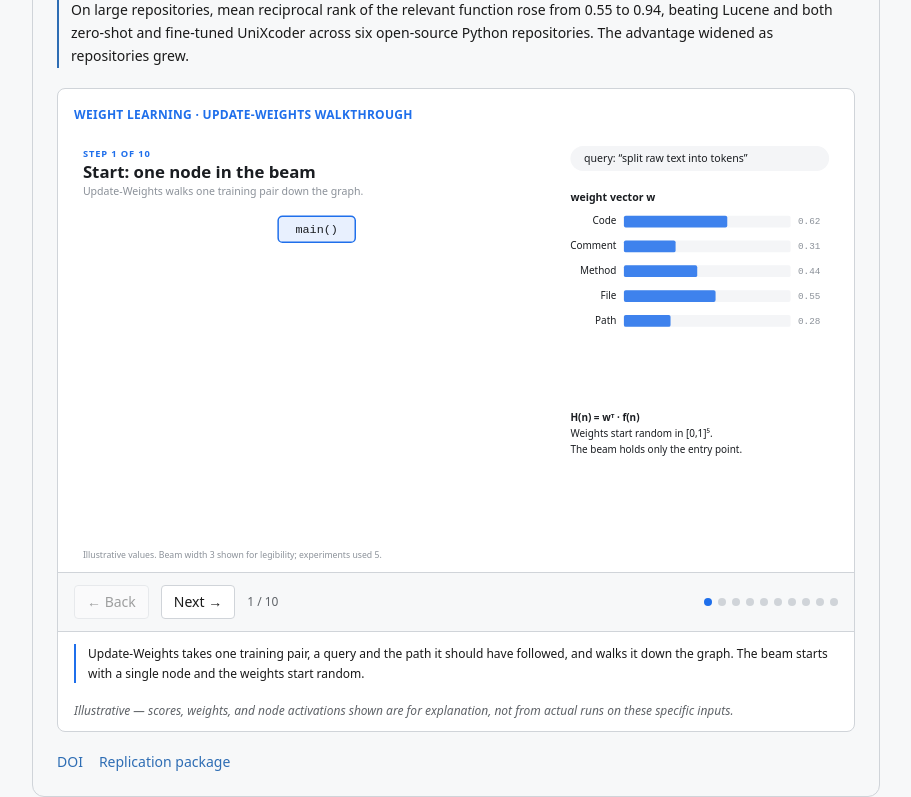
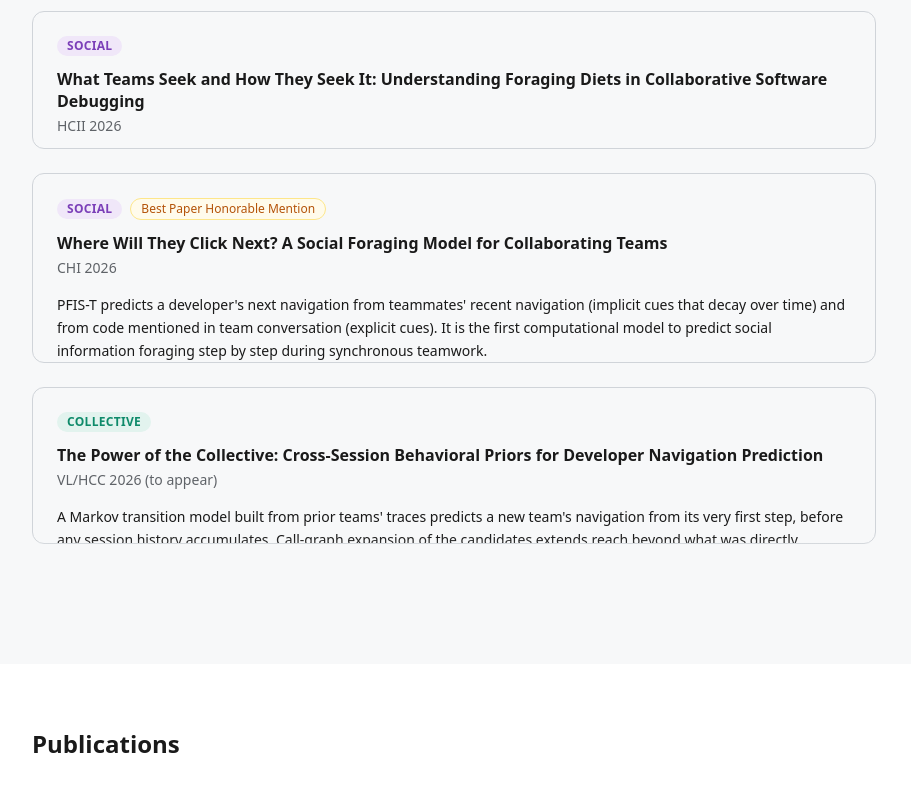
Before and after one commit to shahleon/shahleon.github.io, a Next.js app: page / in a window 1280 px wide. Shown: the part 769-1566 px from the top of the page, without its empty margins (184-1095 px from the left). Built offline with nearby package versions, Linux system fonts and the light colour scheme.

Commit message:
Make research cards panel scrollable

```diff
--- a/src/components/Research.tsx
+++ b/src/components/Research.tsx
@@ -237,11 +237,20 @@ export default function Research() {
   return (
     <section id="research" className="bg-panel py-16">
       <div className="max-w-content mx-auto px-6">
-        <h2 className="text-2xl font-bold text-ink mb-10">Research</h2>
-        <div className="flex flex-col gap-8">
-          {projects.map((p) => (
-            <ProjectCard key={p.id} p={p} />
-          ))}
+        <h2 className="text-2xl font-bold text-ink mb-6">Research</h2>
+        <div className="relative">
+          {/* Fade hint at bottom to signal scrollability */}
+          <div className="pointer-events-none absolute bottom-0 left-0 right-0 h-16 bg-gradient-to-t from-panel to-transparent z-10 rounded-b-xl" />
+          <div
+            className="flex flex-col gap-6 overflow-y-auto pr-1"
+            style={{ maxHeight: '820px' }}
+          >
+            {projects.map((p) => (
+              <ProjectCard key={p.id} p={p} />
+            ))}
+            {/* Bottom padding so last card clears the fade */}
+            <div className="h-8 shrink-0" />
+          </div>
         </div>
       </div>
     </section>
```
